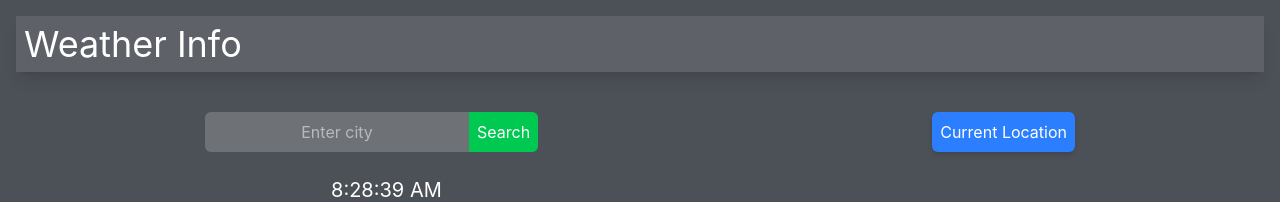
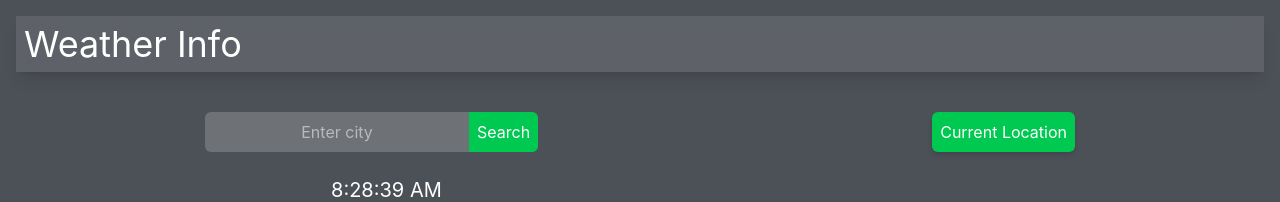
Before and after one commit to MukeshPrasadYadav/weather_app, a React (Create React App) app: page / in a window 1280 px wide. Shown: the top 202 px of the page. Built offline with nearby package versions, Linux system fonts and the light colour scheme; no server answers.

Commit message:
current location button changed to green

```diff
--- a/src/Component/Dashbord.jsx
+++ b/src/Component/Dashbord.jsx
@@ -135,7 +135,7 @@ function Dashbord() {
           <button type="submit" className="w-fit cursor-pointer  bg-green-500 p-2">Search</button>
         </form>
 
-        <button className="bg-blue-500 p-2 rounded-md cursor-pointer shadow-md" onClick={currentLocation}>
+        <button className="bg-green-500 p-2 rounded-md cursor-pointer shadow-md" onClick={currentLocation}>
           Current Location
         </button>
       </div>
```
